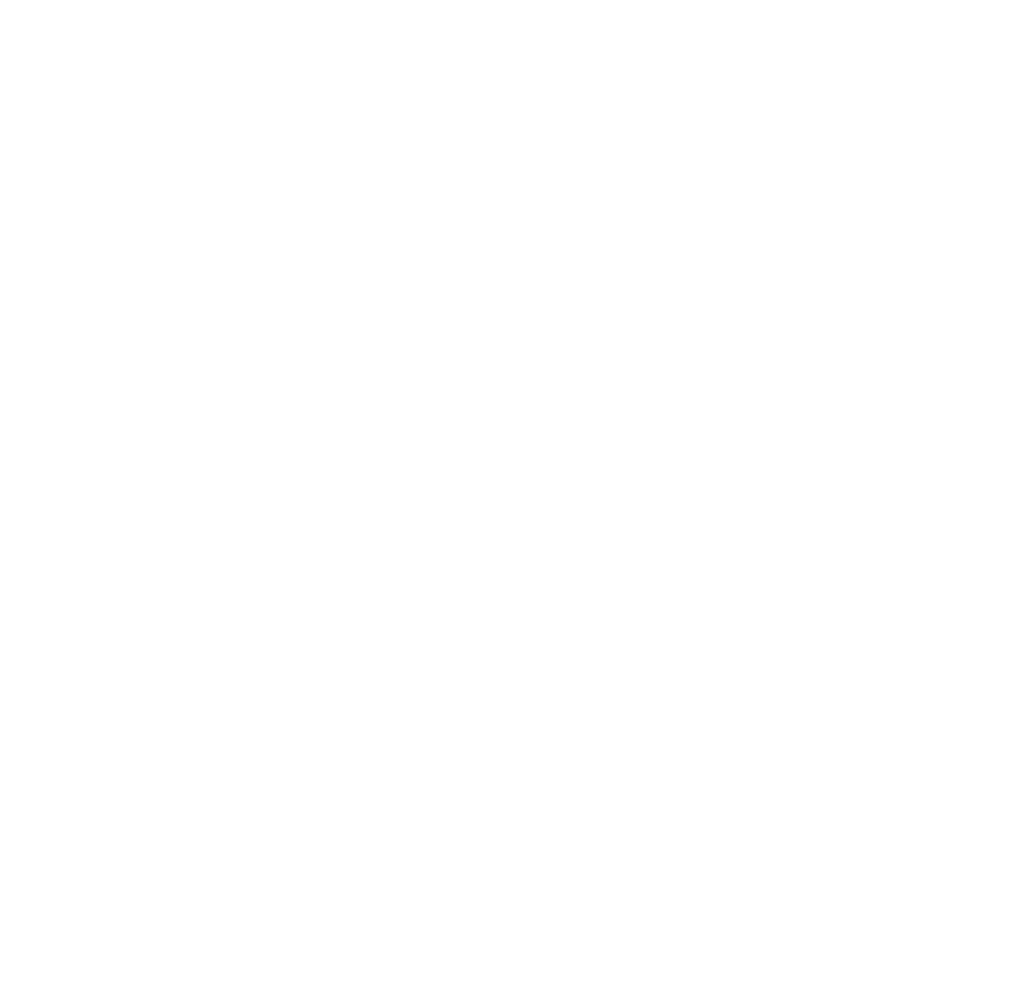
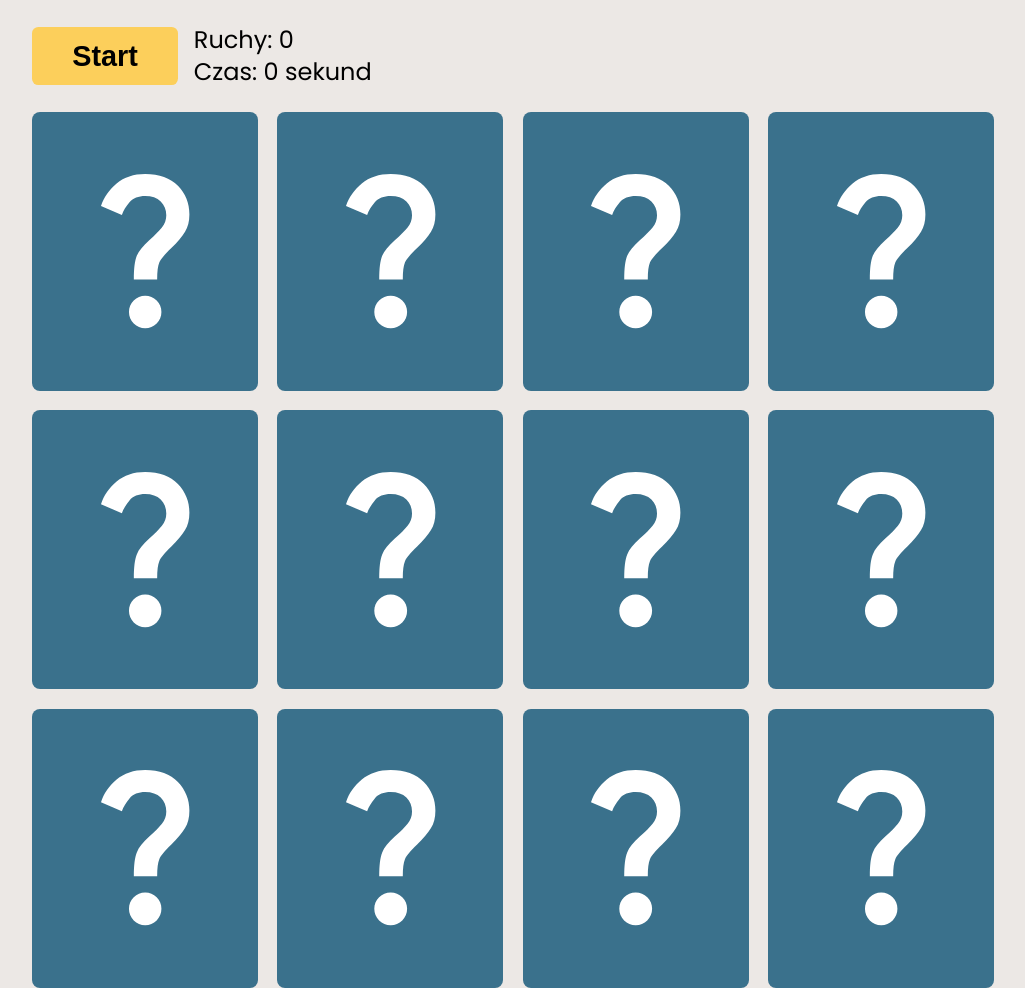
Before and after one commit to bartoszgebka/memory-game, a website built with Parcel: page src/index.html in a window 1280 px wide. Shown: the whole page, without its empty margins (127-1152 px from the left). Before the commit the page ends 800 px from the top, so only its background shows below. Built offline with nearby package versions, Linux system fonts and the light colour scheme.

Commit message:
CSS & HTML

```diff
--- a/src/index.html
+++ b/src/index.html
@@ -7,28 +7,148 @@
       content="width=device-width, user-scalable=no, initial-scale=1.0, maximum-scale=1.0, minimum-scale=1.0"
     />
     <meta http-equiv="X-UA-Compatible" content="ie=edge" />
+    <link
+      href="https://fonts.googleapis.com/css2?family=Poppins:wght@400;600&display=swap"
+      rel="stylesheet"
+    />
     <link rel="stylesheet" href="sass/style.scss" />
     <script defer type="module" src="js/index.js"></script>
     <title>Memory game</title>
   </head>
   <body>
+    <main>
+      <div class="container">
+        <div class="controls">
+          <button>Start</button>
+          <div class="stats">
+            <div class="stats__moves">Ruchy: 0</div>
+            <div class="stats__timer">Czas: 0 sekund</div>
+          </div>
+        </div>
 
-  <main>
-    <div class="grid">
-      <div class="card"></div>
-      <div class="card"></div>
-      <div class="card"></div>
-      <div class="card"></div>
-      <div class="card"></div>
-      <div class="card"></div>
-      <div class="card"></div>
-      <div class="card"></div>
-      <div class="card"></div>
-      <div class="card"></div>
-      <div class="card"></div>
-      <div class="card"></div>
-    </div>
-  </main>
-
+        <div class="grid">
+          <div class="card">
+            <div class="card__inner">
+              <div class="card__front">
+                <img src="img/the_boys.png" alt="The Boys" />
+              </div>
+              <div class="card__back">
+                <img src="img/question_mark.svg" alt="Card back" />
+              </div>
+            </div>
+          </div>
+          <div class="card">
+            <div class="card__inner">
+              <div class="card__front">
+                <img src="img/the_boys.png" alt="The Boys" />
+              </div>
+              <div class="card__back">
+                <img src="img/question_mark.svg" alt="Card back" />
+              </div>
+            </div>
+          </div>
+          <div class="card">
+            <div class="card__inner">
+              <div class="card__front">
+                <img src="img/the_boys.png" alt="The Boys" />
+              </div>
+              <div class="card__back">
+                <img src="img/question_mark.svg" alt="Card back" />
+              </div>
+            </div>
+          </div>
+          <div class="card">
+            <div class="card__inner">
+              <div class="card__front">
+                <img src="img/the_boys.png" alt="The Boys" />
+              </div>
+              <div class="card__back">
+                <img src="img/question_mark.svg" alt="Card back" />
+              </div>
+            </div>
+          </div>
+          <div class="card">
+            <div class="card__inner">
+              <div class="card__front">
+                <img src="img/the_boys.png" alt="The Boys" />
+              </div>
+              <div class="card__back">
+                <img src="img/question_mark.svg" alt="Card back" />
+              </div>
+            </div>
+          </div>
+          <div class="card">
+            <div class="card__inner">
+              <div class="card__front">
+                <img src="img/the_boys.png" alt="The Boys" />
+              </div>
+              <div class="card__back">
+                <img src="img/question_mark.svg" alt="Card back" />
+              </div>
+            </div>
+          </div>
+          <div class="card">
+            <div class="card__inner">
+              <div class="card__front">
+                <img src="img/the_boys.png" alt="The Boys" />
+              </div>
+              <div class="card__back">
+                <img src="img/question_mark.svg" alt="Card back" />
+              </div>
+            </div>
+          </div>
+          <div class="card">
+            <div class="card__inner">
+              <div class="card__front">
+                <img src="img/the_boys.png" alt="The Boys" />
+              </div>
+              <div class="card__back">
+                <img src="img/question_mark.svg" alt="Card back" />
+              </div>
+            </div>
+          </div>
+          <div class="card">
+            <div class="card__inner">
+              <div class="card__front">
+                <img src="img/the_boys.png" alt="The Boys" />
+              </div>
+              <div class="card__back">
+                <img src="img/question_mark.svg" alt="Card back" />
+              </div>
+            </div>
+          </div>
+          <div class="card">
+            <div class="card__inner">
+              <div class="card__front">
+                <img src="img/the_boys.png" alt="The Boys" />
+              </div>
+              <div class="card__back">
+                <img src="img/question_mark.svg" alt="Card back"  />
+              </div>
+            </div>
+          </div>
+          <div class="card">
+            <div class="card__inner">
+              <div class="card__front">
+                <img src="img/the_boys.png" alt="The Boys" />
+              </div>
+              <div class="card__back">
+                <img src="img/question_mark.svg" alt="Card back"  />
+              </div>
+            </div>
+          </div>
+          <div class="card">
+            <div class="card__inner">
+              <div class="card__front">
+                <img src="img/the_boys.png" alt="The Boys" />
+              </div>
+              <div class="card__back">
+                <img src="img/question_mark.svg" alt="Card back" />
+              </div>
+            </div>
+          </div>
+        </div>
+      </div>
+    </main>
   </body>
 </html>
--- a/src/js/index.js
+++ b/src/js/index.js
@@ -0,0 +1,8 @@
+const grid = document.querySelector(".grid");
+
+grid.addEventListener("click", (e) => {
+  const card = e.target.closest(".card");
+  if (card) {
+    card.classList.toggle("flip");
+  }
+});
--- /dev/null
+++ b/src/sass/_base.scss
@@ -0,0 +1,18 @@
+@use "variables" as v;
+
+* {
+  box-sizing: border-box;
+  padding: 0;
+  margin: 0;
+}
+
+body {
+  background-color: v.$bg-primary;
+  height: 100vh;
+}
+
+.container {
+  max-width: 1000px;
+  margin-inline: auto;
+  padding-inline: 1.2rem;
+}
--- /dev/null
+++ b/src/sass/_card.scss
@@ -0,0 +1,60 @@
+@use "variables" as v;
+
+.card {
+  perspective: 1000px;
+  background-color: transparent;
+  width: 100%;
+  height: 100%;
+  cursor: pointer;
+  transition: transform 0.5s;
+  transform: scale(1);
+
+  &:active {
+    transform: scale(0.97);
+    transition: transform 0.2s;
+  }
+
+  &__inner {
+    position: relative;
+    width: 100%;
+    height: 100%;
+    transition: transform 0.8s;
+    transform-style: preserve-3d;
+    background-color: transparent;
+  }
+
+  &__front,
+  &__back {
+    border-radius: v.$card-radius;
+    backface-visibility: hidden;
+  }
+
+  &__front {
+    transform: rotateY(180deg);
+    & > img {
+      width: 100%;
+      height: auto;
+      display: block;
+      border-radius: v.$card-radius;
+    }
+  }
+
+  &__back {
+    position: absolute;
+    width: 100%;
+    height: 100%;
+    top: 0;
+    background-color: v.$bg-card-back;
+    display: flex;
+    justify-content: center;
+    align-items: center;
+    & > img {
+      width: 40%;
+      height: auto;
+    }
+  }
+
+  .flip &__inner {
+    transform: rotateY(180deg);
+  }
+}
--- /dev/null
+++ b/src/sass/_controls.scss
@@ -0,0 +1,40 @@
+@use "variables" as v;
+
+.controls {
+  display: flex;
+  gap: 1rem;
+  margin-block: 1.5rem;
+  align-items: center;
+  font-family: Poppins, sans-serif;
+  color: v.$text-color;
+
+  button {
+    background-color: v.$bg-btn;
+    border-radius: v.$btn-radius;
+    border: none;
+    font-weight: 600;
+    font-size: 1.2rem;
+    padding: 0.4rem 2rem;
+    cursor: pointer;
+    color: v.$text-color;
+
+    &:disabled {
+      background-color: rgba(v.$bg-btn, 0.4);
+    }
+
+    @media only screen and (min-width: 500px) {
+      font-size: 1.8rem;
+      padding: 0.8rem 2.5rem;
+    }
+  }
+
+  .stats {
+    font-size: 1rem;
+    line-height: 1.5rem;
+
+    @media only screen and (min-width: 500px) {
+      font-size: 1.5rem;
+      line-height: 2rem;
+    }
+  }
+}
--- /dev/null
+++ b/src/sass/_grid.scss
@@ -0,0 +1,5 @@
+.grid {
+  display: grid;
+  grid-template-columns: repeat(4, 1fr);
+  gap: 1.2rem;
+}
--- /dev/null
+++ b/src/sass/_variables.scss
@@ -0,0 +1,11 @@
+// text colors
+$text-color: #000000;
+
+// background colors
+$bg-primary: #ece8e5;
+$bg-card-back: #3a718c;
+$bg-btn: #fccf5b;
+
+// radius
+$card-radius: 0.5rem;
+$btn-radius: 0.4rem;
--- a/src/sass/style.scss
+++ b/src/sass/style.scss
@@ -0,0 +1,4 @@
+@use "base";
+@use "controls";
+@use "grid";
+@use "card";
```
Also changed, not shown: src/img/question_mark.svg (added), src/img/the_boys.png (added).
